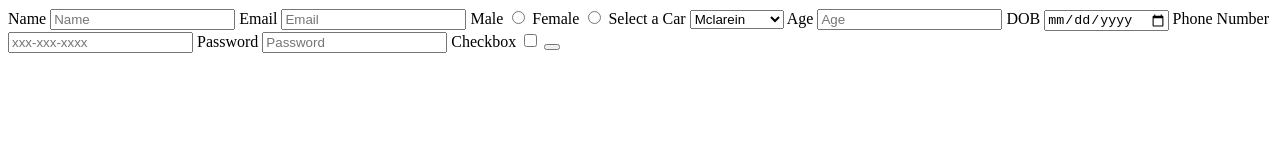
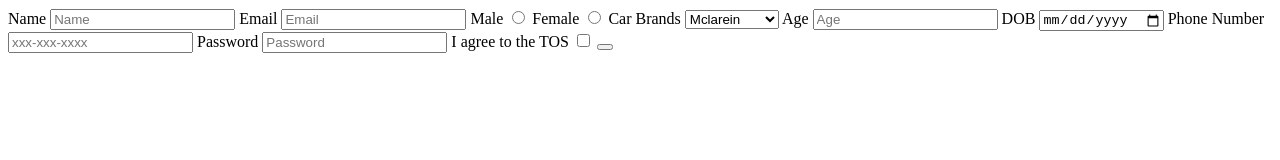
Before and after one commit to acciojob/signup-form-car-MohammedUmar09, a website: page main.html in a window 1280 px wide. Drawn offline with Linux system fonts and the light colour scheme.

Commit message:
created a submission

```diff
--- a/main.html
+++ b/main.html
@@ -20,7 +20,7 @@
 		<label for="gender_f">Female</label>
 		<input type="radio" id="gender_f" name="gender" required>
 
-		<label for="cars">Select a Car</label>
+		<label for="cars">Car Brands</label>
 		<select id="cars" placeholder="--Please choose an option--" required>
 			<option>Mclarein</option>
 			<option>Lamborgini</option>
@@ -39,7 +39,7 @@
 		<label for="password">Password</label>
 		<input type="Password" id="password" placeholder="Password" required>
 
-		<label for="tos">Checkbox</label>
+		<label for="tos">I agree to the TOS</label>
 		<input type="Checkbox" id="tos" required>
 
 		<button type="submit">
```
